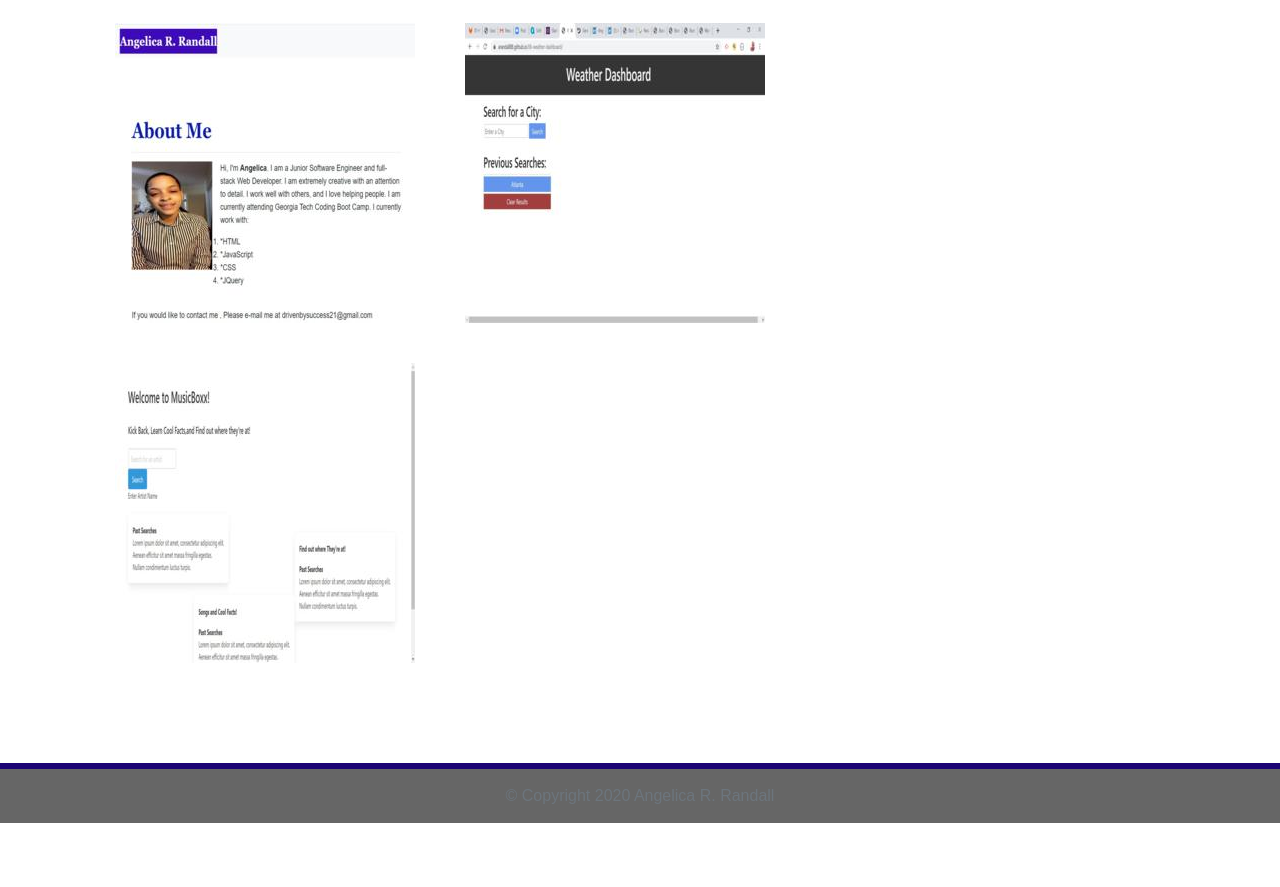
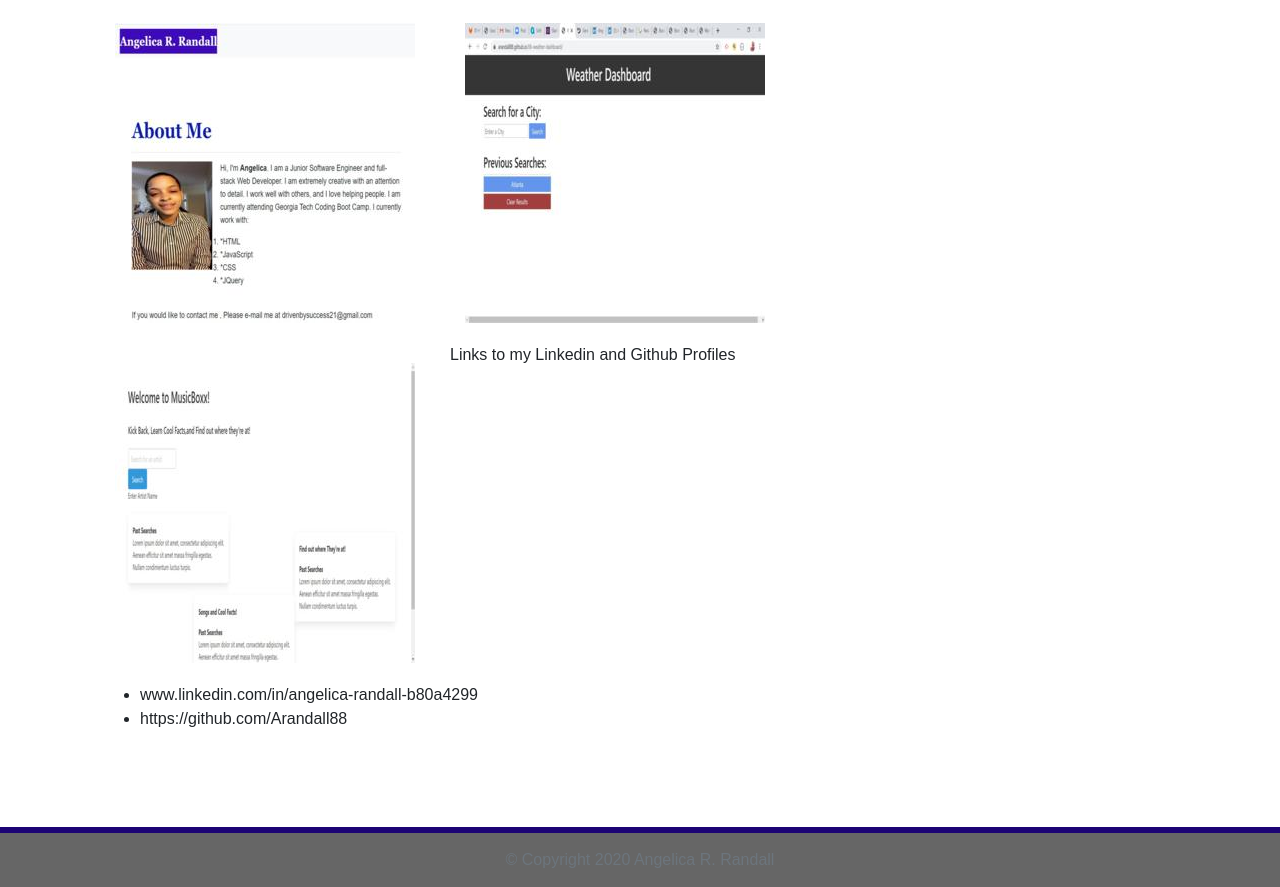
Before and after one commit to Arandall88/Portfolio-update, a plain HTML site: page portfolio.html in a window 1280 px wide. Shown: the part 250-1137 px from the top of the page. Before the commit the page ends 1073 px from the top, so only its background shows below. Drawn offline with nearby package versions, Linux system fonts and the light colour scheme.

Commit message:
added links to github and linkedin profiles

```diff
--- a/portfolio.html
+++ b/portfolio.html
@@ -64,7 +64,11 @@
             <div class="col-sm-6 col-md-12 col-lg-6">
               <img class="img-fluid port-image" src="./images/Wokproject1.jpg" alt="">
             </div>
-
+            <p>Links to my Linkedin and Github Profiles</p>
+              <ul>
+                <li>www.linkedin.com/in/angelica-randall-b80a4299</li>
+                <li>https://github.com/Arandall88</li>
+              </ol>
             </div>
           </div>
         </article>
```
